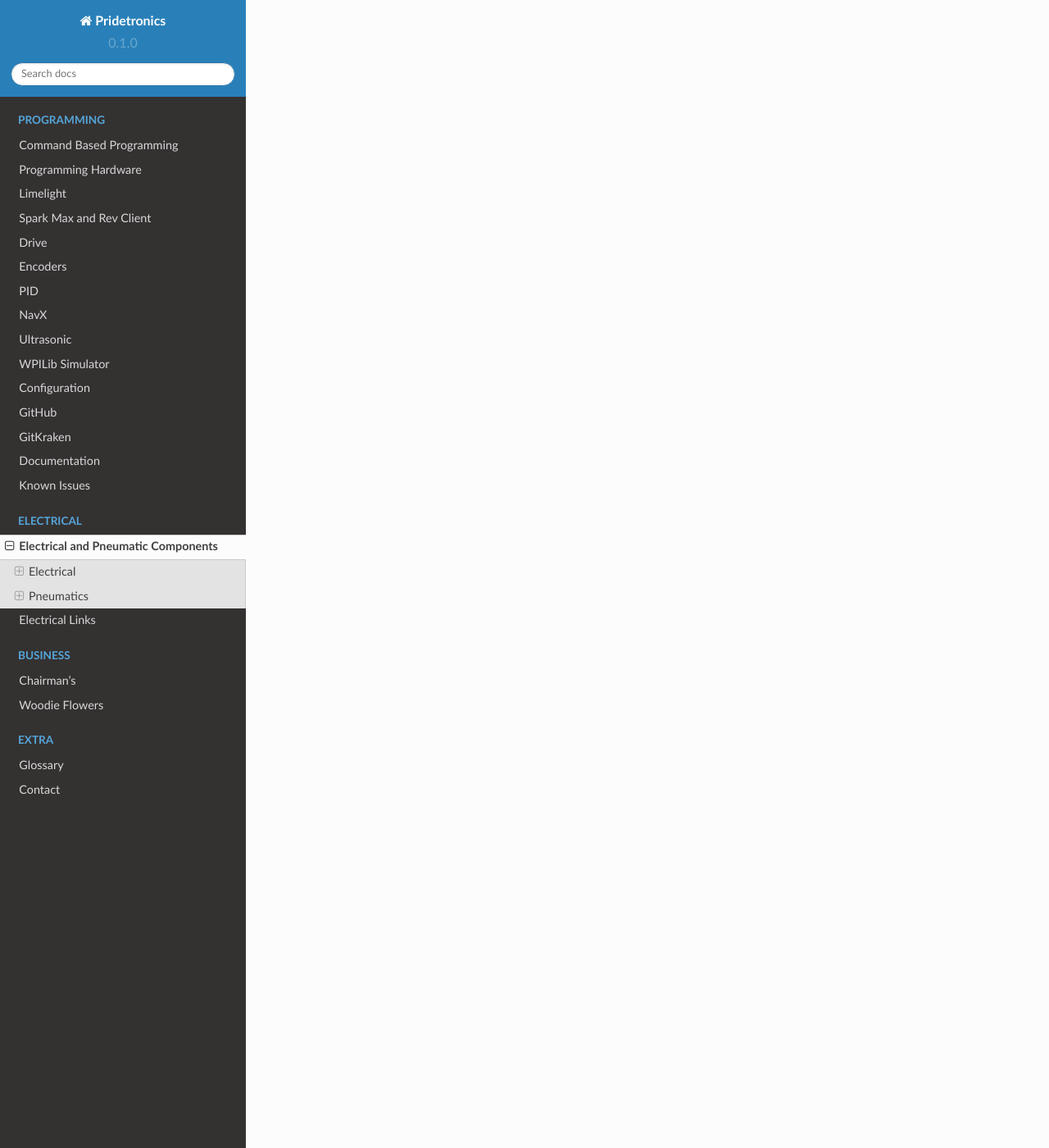
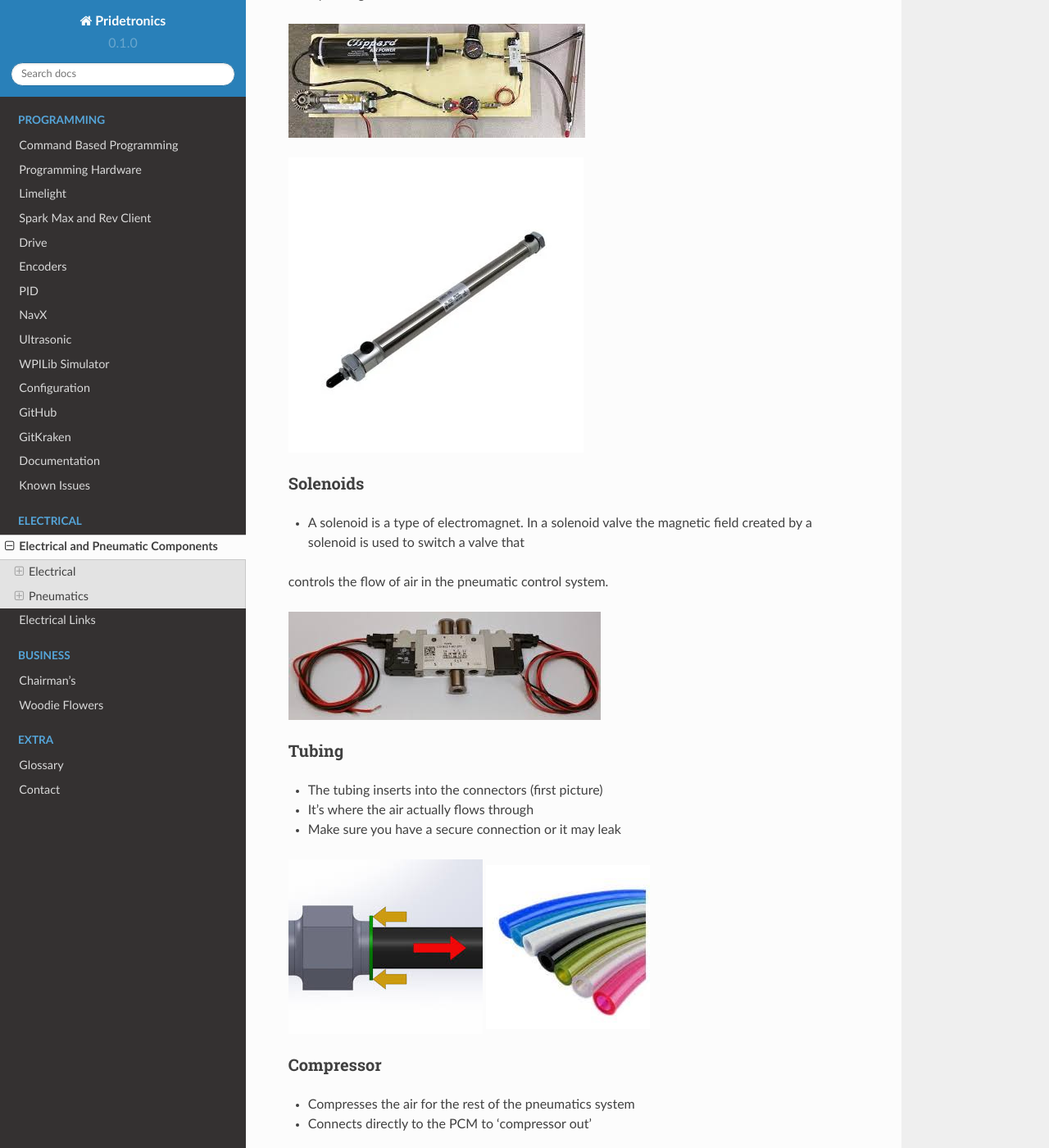
Before and after one commit to KaterinaDeeter/3853-Documentation, a Sphinx documentation site: the page built from docs/source/eleccomponents.rst, in a window 1280 px wide and 1400 px high, scrolled down 15402 px. Shown: the whole window at 82% size. Built offline with Sphinx 7.4.7 and the Read the Docs theme 2.0.0, drawn with Linux system fonts in a browser that asks for light colours; some of the changed text lies outside the part shown.

Commit message:
Added more to pneumatics. Realized how stupid I was (images didn't show up because I forgot an s...)

```diff
--- a/docs/source/eleccomponents.rst
+++ b/docs/source/eleccomponents.rst
@@ -185,40 +183,67 @@
 * All extra circuits on your robot should connect to the VRM or the PDP
 * If you need to draw over 12V use the PDP
 * Make sure you plug it in to the correct voltage and amperage so you don't end up (WHAT-- PROGRAMMER HAS NO CLUE WHAT THIS IS SUPPOSED TO SAY)
-.. image:: image/EPComponents/ledlights.png
+
+.. image:: images/EPComponents/ledlights.png
 
 .. _pneumatics:
-
 Pneumatics
 ~~~~~~~~~~
-.. image:: image/EPComponents/pneumaticsdiagram.png
 
 Pneumatics Diagram
 ^^^^^^^^^^^^^^^^^^
 
+.. image:: images/EPComponents/pneumaticsdiagram.png
+
 Pneumatics Control Module (PCM)
 ^^^^^^^^^^^^^^^^^^^^^^^^^^^^^^^
+* It's a CAN-based device that provides complete control over the compressor and up to 8 solenoids per module.
+* It connects the pneumatic system to the electrical system
 
+.. image:: images/EPComponents/pcm.png
 Pistons
 ^^^^^^^
+* A disk or short cylinder fitting closely within a tube in which it moves up and down against a liquid or gas.
 
+.. image:: images/EPComponents/pistonsystem.png
+.. image:: images/EPComponents/piston.png
 Solenoids
 ^^^^^^^^^
+* A solenoid is a type of electromagnet. In a solenoid valve the magnetic field created by a solenoid is used to switch a valve that
+controls the flow of air in the pneumatic control system.
 
+.. image:: images/EPComponents/solenoids.png
 Tubing
 ^^^^^^
+* The tubing inserts into the connectors (first picture)
+* It's where the air actually flows through
+* Make sure you have a secure connection or it may leak
 
+.. image:: images/EPComponents/tubingconnection.png
+.. image:: images/EPComponents/tubing.png
 Compressor
 ^^^^^^^^^^
+* Compresses the air for the rest of the pneumatics system
+* Connects directly to the PCM to 'compressor out'
 
+.. image:: images/EPComponents/compressor.png
 Air Tank
 ^^^^^^^^
+* This stores the air used for the pneumatic system
+* Pneumatics tubing connects to each end.
 
+.. image:: images/EPComponents/airtank.png
 Pressure Gauge
 ^^^^^^^^^^^^^^
+* Displays the current pressure in the pneumatic tubes
+* Should never go past 160
 
+.. image:: images/EPComponents/pressuregaugefront.png
+.. image:: images/EPComponents/pressuregaugeback.png
 Pressure Switch
 ^^^^^^^^^^^^^^^
+* Wires are attached to the two screws and plug into the PCM (pressure sw.)
+* Connects to brass connector near the pressure gauge
 
 Pressure Relief Valve
 ^^^^^^^^^^^^^^^^^^^^^
```
Also changed, not shown: other parts of docs/source/eleccomponents.rst (+5 -7 lines), docs/source/images/EPComponents/airtank.png (added), docs/source/images/EPComponents/compressor.png (added), docs/source/images/EPComponents/elecdiagram.png (renamed from docs/source/images/EPComponents/elecdiagramimg.png), docs/source/images/EPComponents/pcm.png (added), docs/source/images/EPComponents/piston.png (added), docs/source/images/EPComponents/pistonsystem.png (added), docs/source/images/EPComponents/pressuregaugeback.png (added), docs/source/images/EPComponents/pressuregaugefront.png (added), docs/source/images/EPComponents/solenoids.png (added), docs/source/images/EPComponents/tubing.png (added), docs/source/images/EPComponents/tubingconnection.png (added).
